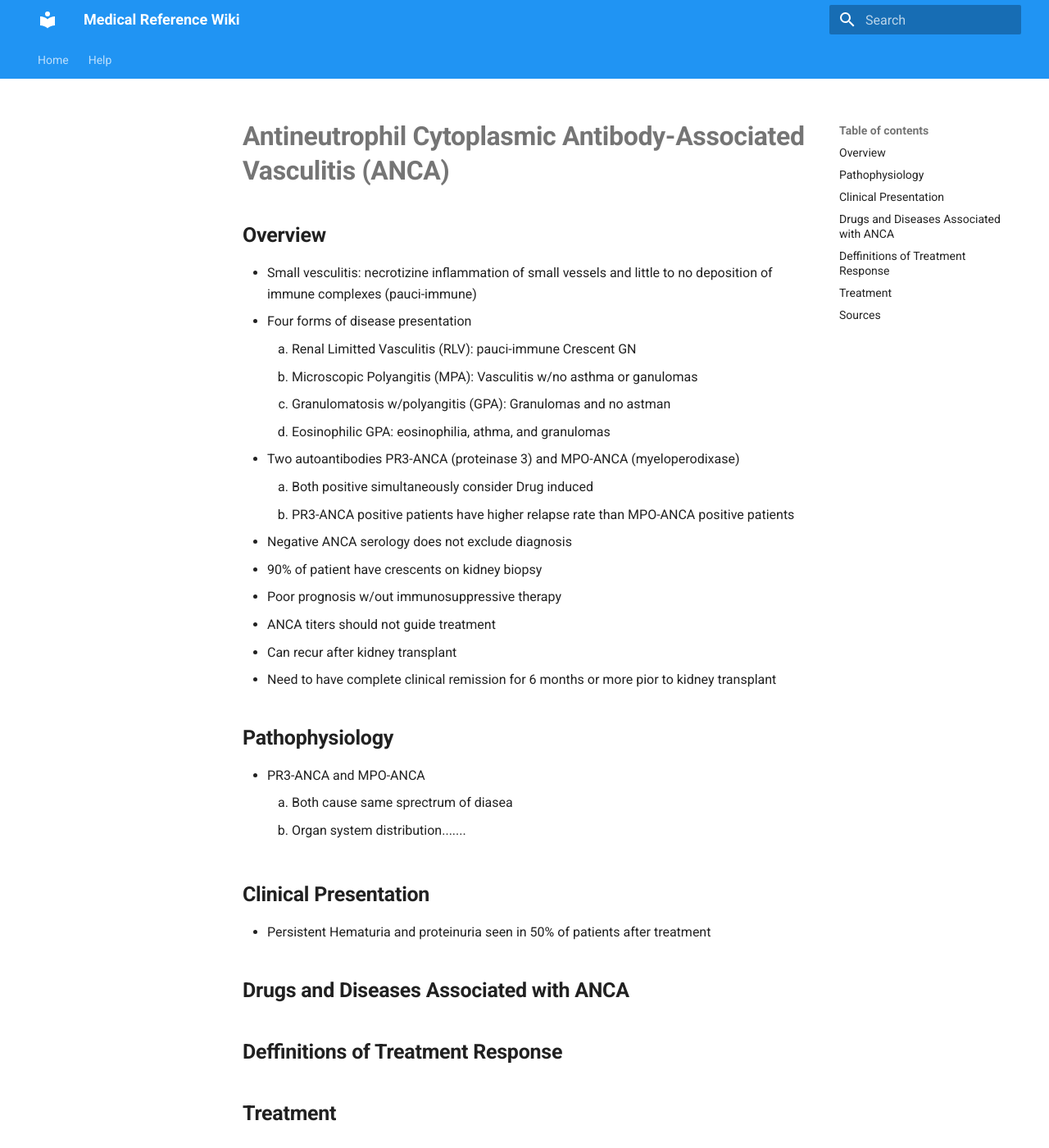
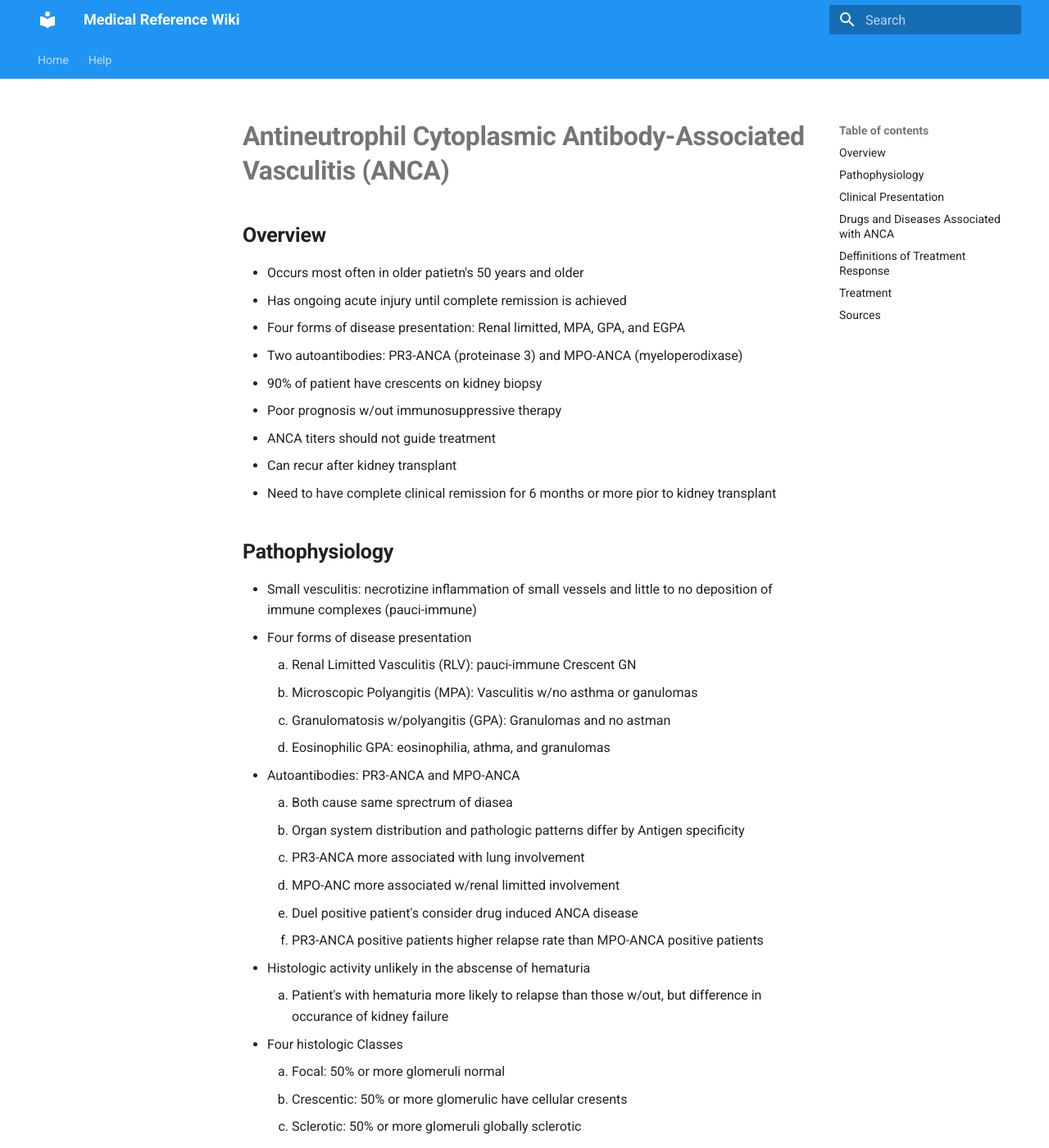
Before and after one commit to TTUNEPH2025/GN, an MkDocs documentation site: the page built from docs/ANCA.md, in a window 1280 px wide and 1400 px high. Shown: the whole window at 82% size. Built offline with MkDocs 1.6.1 and Material for MkDocs 9.7.7, drawn with Linux system fonts in a browser that asks for light colours; some of the changed text lies outside the part shown.

Commit message:
Update ANCA.md

```diff
--- a/docs/ANCA.md
+++ b/docs/ANCA.md
@@ -1,24 +1,35 @@
 # **Antineutrophil Cytoplasmic Antibody-Associated Vasculitis (ANCA)**
 ## **Overview**
+  * Occurs most often in older patietn's 50 years and older
+  * Has ongoing acute injury until complete remission is achieved
+  * Four forms of disease presentation: Renal limitted, MPA, GPA, and EGPA
+  * Two autoantibodies: PR3-ANCA (proteinase 3) and MPO-ANCA (myeloperodixase)
+  * 90% of patient have crescents on kidney biopsy
+  * Poor prognosis w/out immunosuppressive therapy
+  * ANCA titers should not guide treatment
+  * Can recur after kidney transplant
+  * Need to have complete clinical remission for 6 months or more pior to kidney transplant
+## **Pathophysiology**
   * Small vesculitis: necrotizine inflammation of small vessels and little to no deposition of immune complexes (pauci-immune)
   * Four forms of disease presentation
     1. Renal Limitted Vasculitis (RLV): pauci-immune Crescent GN
     2. Microscopic Polyangitis (MPA): Vasculitis w/no asthma or ganulomas
     3. Granulomatosis w/polyangitis (GPA): Granulomas and no astman
     4. Eosinophilic GPA: eosinophilia, athma, and granulomas
-  * Two autoantibodies PR3-ANCA (proteinase 3) and MPO-ANCA (myeloperodixase)
-    1. Both positive simultaneously consider Drug induced
-    2. PR3-ANCA positive patients have higher relapse rate than MPO-ANCA positive patients
-  * Negative ANCA serology does not exclude diagnosis
-  * 90% of patient have crescents on kidney biopsy
-  * Poor prognosis w/out immunosuppressive therapy
-  * ANCA titers should not guide treatment
-  * Can recur after kidney transplant
-  * Need to have complete clinical remission for 6 months or more pior to kidney transplant
-## **Pathophysiology**
-  * PR3-ANCA and MPO-ANCA
+  * Autoantibodies: PR3-ANCA and MPO-ANCA
     1. Both cause same sprectrum of diasea
-    2. Organ system distribution.......
+    2. Organ system distribution and pathologic patterns differ by Antigen specificity
+    3. PR3-ANCA more associated with lung involvement
+    4. MPO-ANC more associated w/renal limitted involvement
+    5. Duel positive patient's consider drug induced ANCA disease
+    6. PR3-ANCA positive patients higher relapse rate than MPO-ANCA positive patients
+  * Histologic activity unlikely in the abscense of hematuria
+    1. Patient's with hematuria more likely to relapse than those w/out, but difference in occurance of kidney failure
+  * Four histologic Classes
+    1. Focal: 50% or more glomeruli normal
+    2. Crescentic: 50% or more glomerulic have cellular cresents
+    3. Sclerotic: 50% or more glomeruli globally sclerotic
+    4. Mixed: does not fit any of the above classifications
 ## **Clinical Presentation**
   * Persistent Hematuria and proteinuria seen in 50% of patients after treatment
 ## **Drugs and Diseases Associated with ANCA**
```
